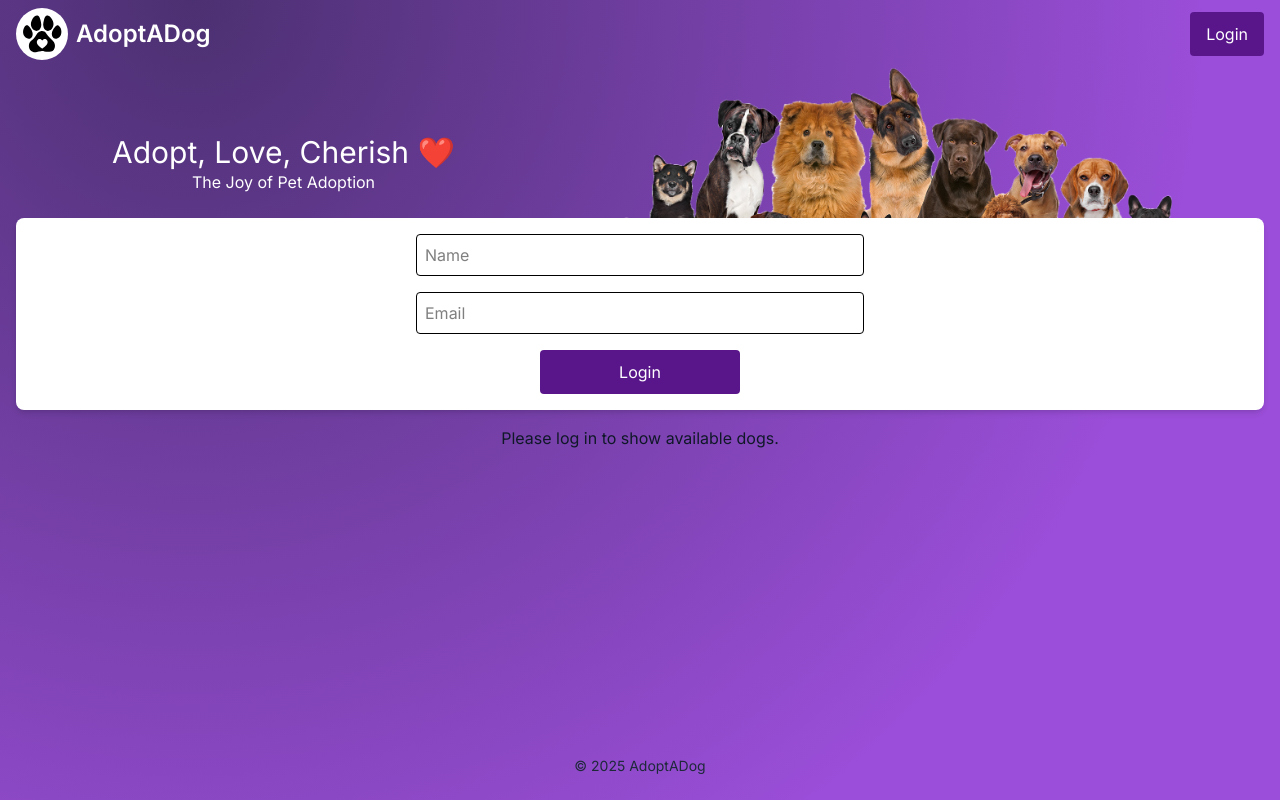
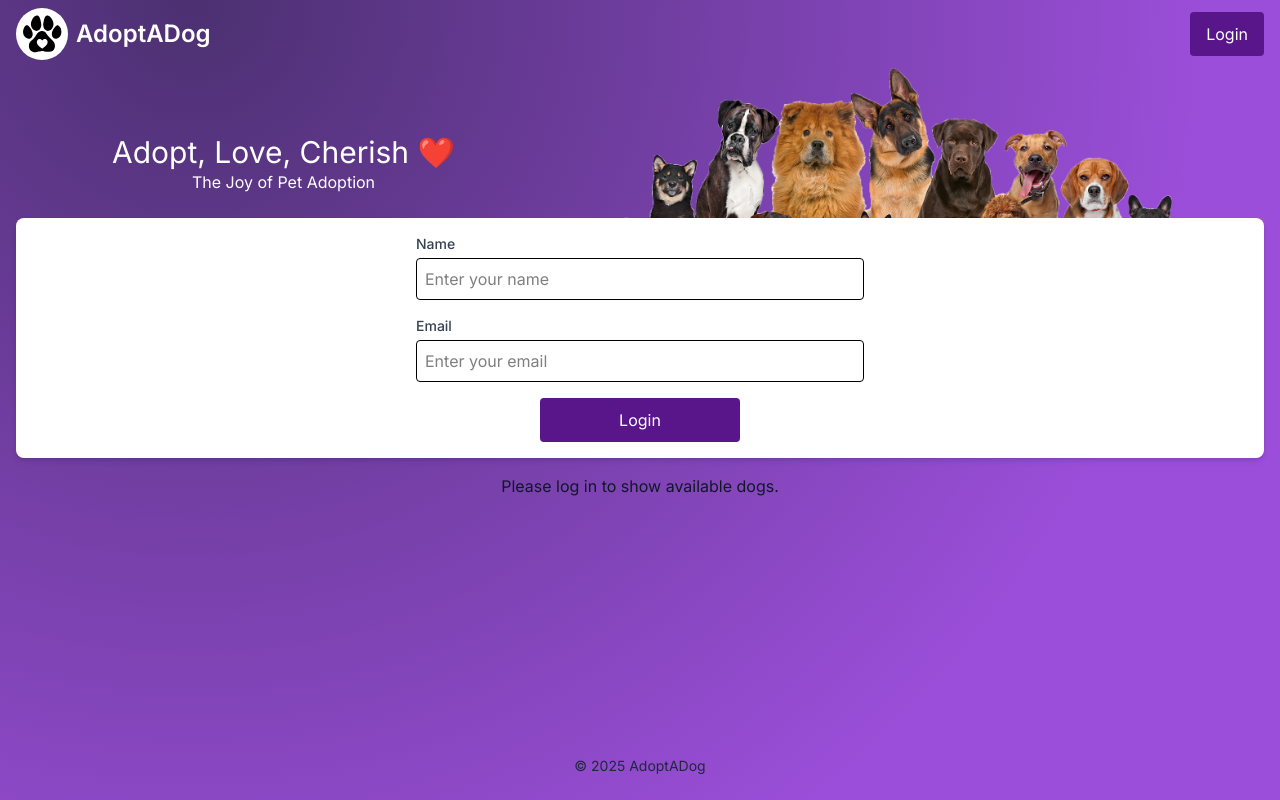
Before and after one commit to vblanton/fetch-take-home, a Next.js app: page / in a window 1280 px wide. Built offline with nearby package versions, Linux system fonts and the light colour scheme.

Commit message:
accessbility additions

```diff
--- a/app/components/AuthForm.tsx
+++ b/app/components/AuthForm.tsx
@@ -44,28 +44,48 @@ export default function AuthForm() {
     <form name="login" onSubmit={handleLogin} className="w-full max-w-md">
       <div className="flex flex-col space-y-4 items-center">
         <div className="flex flex-col w-full gap-4 text-black">
+          <div>
+            <label htmlFor="name" className="block text-sm font-medium text-gray-700 mb-1">
+              Name
+            </label>
             <input
+              id="name"
               type="text"
               name="name"
-            placeholder="Name"
+              placeholder="Enter your name"
               value={name}
               onChange={(e) => setName(e.target.value)}
-            className="border p-2 rounded w-full"
+              className="border p-2 rounded w-full focus:ring-2 focus:ring-purple-500 focus:border-transparent"
+              aria-required="true"
+              aria-invalid={!!error}
+              aria-describedby={error ? "name-error" : undefined}
             />
+            {error && <div id="name-error" className="text-red-500 text-sm mt-1" role="alert">{error}</div>}
+          </div>
+          <div>
+            <label htmlFor="email" className="block text-sm font-medium text-gray-700 mb-1">
+              Email
+            </label>
             <input
+              id="email"
               type="email"
               name="email"
-            placeholder="Email"
+              placeholder="Enter your email"
               value={email}
               onChange={(e) => setEmail(e.target.value)}
-            className="border p-2 rounded w-full"
+              className="border p-2 rounded w-full focus:ring-2 focus:ring-purple-500 focus:border-transparent"
+              aria-required="true"
+              aria-invalid={!!error}
+              aria-describedby={error ? "email-error" : undefined}
             />
+            {error && <div id="email-error" className="text-red-500 text-sm mt-1" role="alert">{error}</div>}
           </div>
-        {error && <div className="text-red-500 text-sm">{error}</div>}
+        </div>
         <button
           type="submit"
           disabled={isLoading}
           className="h-11 flex items-center justify-center gap-2 px-4 py-2 bg-purple-900 hover:bg-purple-800 text-white rounded w-full max-w-[200px] disabled:opacity-50"
+          aria-busy={isLoading}
         >
             Login {isLoading && <Spinner />}
         </button>
--- a/app/components/FavoritesBar.tsx
+++ b/app/components/FavoritesBar.tsx
@@ -66,7 +66,7 @@ export default function FavoritesBar() {
   if (!isLoggedIn || isHidden) return null;
 
   return (
-    <div className="fixed bottom-0 left-0 right-0 z-50 flex justify-center p-2 sm:p-4">
+    <div className="fixed bottom-0 left-0 right-0 z-50 flex justify-center p-2 sm:p-4" role="region" aria-label="Favorites bar">
       <div className="bg-purple-900 text-white rounded-full px-3 sm:px-6 py-2 sm:py-3 shadow-lg flex items-center gap-2 sm:gap-4">
         <div className="flex items-center gap-1 sm:gap-2">
           <svg
@@ -76,6 +76,7 @@ export default function FavoritesBar() {
             className="sm:w-6 sm:h-6"
             fill="currentColor"
             viewBox="0 0 24 24"
+            aria-hidden="true"
           >
             <path d="M12 21.35l-1.45-1.32C5.4 15.36 2 12.28 2 8.5 2 5.42 4.42 3 7.5 3c1.74 0 3.41.81 4.5 2.09C13.09 3.81 14.76 3 16.5 3 19.58 3 22 5.42 22 8.5c0 3.78-3.4 6.86-8.55 11.54L12 21.35z" />
           </svg>
@@ -83,7 +84,7 @@ export default function FavoritesBar() {
           <span className="hidden sm:inline">{favorites.length === 1 ? 'Dog' : 'Dogs'} Favorited</span>
         </div>
 
-        <div className="h-4 sm:h-6 w-px bg-purple-700 mx-1 sm:mx-2"></div>
+        <div className="h-4 sm:h-6 w-px bg-purple-700 mx-1 sm:mx-2" aria-hidden="true"></div>
 
         <button
           onClick={handleClearClick}
@@ -93,6 +94,8 @@ export default function FavoritesBar() {
               ? 'bg-red-500 hover:bg-red-600'
               : 'bg-purple-700 hover:bg-purple-600'
           } disabled:opacity-50 disabled:cursor-not-allowed`}
+          aria-label={showClearConfirm ? 'Click to confirm clearing all favorites' : 'Clear all favorites'}
+          aria-disabled={isMatching}
         >
           {showClearConfirm ? 'Click to Confirm' : 'Clear All'}
         </button>
@@ -101,6 +104,8 @@ export default function FavoritesBar() {
           onClick={handleMatchClick}
           disabled={isMatching || favorites.length < 2}
           className="px-2 sm:px-4 py-1 rounded-full bg-purple-700 hover:bg-purple-600 disabled:opacity-50 disabled:cursor-not-allowed transition-colors flex items-center gap-1 sm:gap-2 text-sm sm:text-base"
+          aria-label="Find a match from favorites"
+          aria-disabled={isMatching || favorites.length < 2}
         >
           {isMatching ? (
             <>
@@ -113,7 +118,10 @@ export default function FavoritesBar() {
         </button>
 
         {error && (
-          <div className="absolute -top-12 left-1/2 transform -translate-x-1/2 bg-red-500 text-white px-3 sm:px-4 py-1 sm:py-2 rounded-lg text-xs sm:text-sm">
+          <div
+            className="absolute -top-12 left-1/2 transform -translate-x-1/2 bg-red-500 text-white px-3 sm:px-4 py-1 sm:py-2 rounded-lg text-xs sm:text-sm"
+            role="alert"
+          >
             {error}
           </div>
         )}
--- a/app/components/Spinner.tsx
+++ b/app/components/Spinner.tsx
@@ -1,5 +1,11 @@
 export const Spinner = () => (
-  <div className="inline-block h-4 w-4 animate-spin rounded-full border-2 border-solid border-current border-r-transparent align-[-0.125em] motion-reduce:animate-[spin_1.5s_linear_infinite]" />
+  <div
+    className="inline-block h-4 w-4 animate-spin rounded-full border-2 border-solid border-current border-r-transparent align-[-0.125em] motion-reduce:animate-[spin_1.5s_linear_infinite]"
+    role="status"
+    aria-label="Loading"
+  >
+    <span className="sr-only">Loading...</span>
+  </div>
 );
 
 export default Spinner;
```
Also changed, not shown: app/components/SearchForm.tsx (+29 -7 lines). Lines whose indentation alone changed are shown as unchanged.
